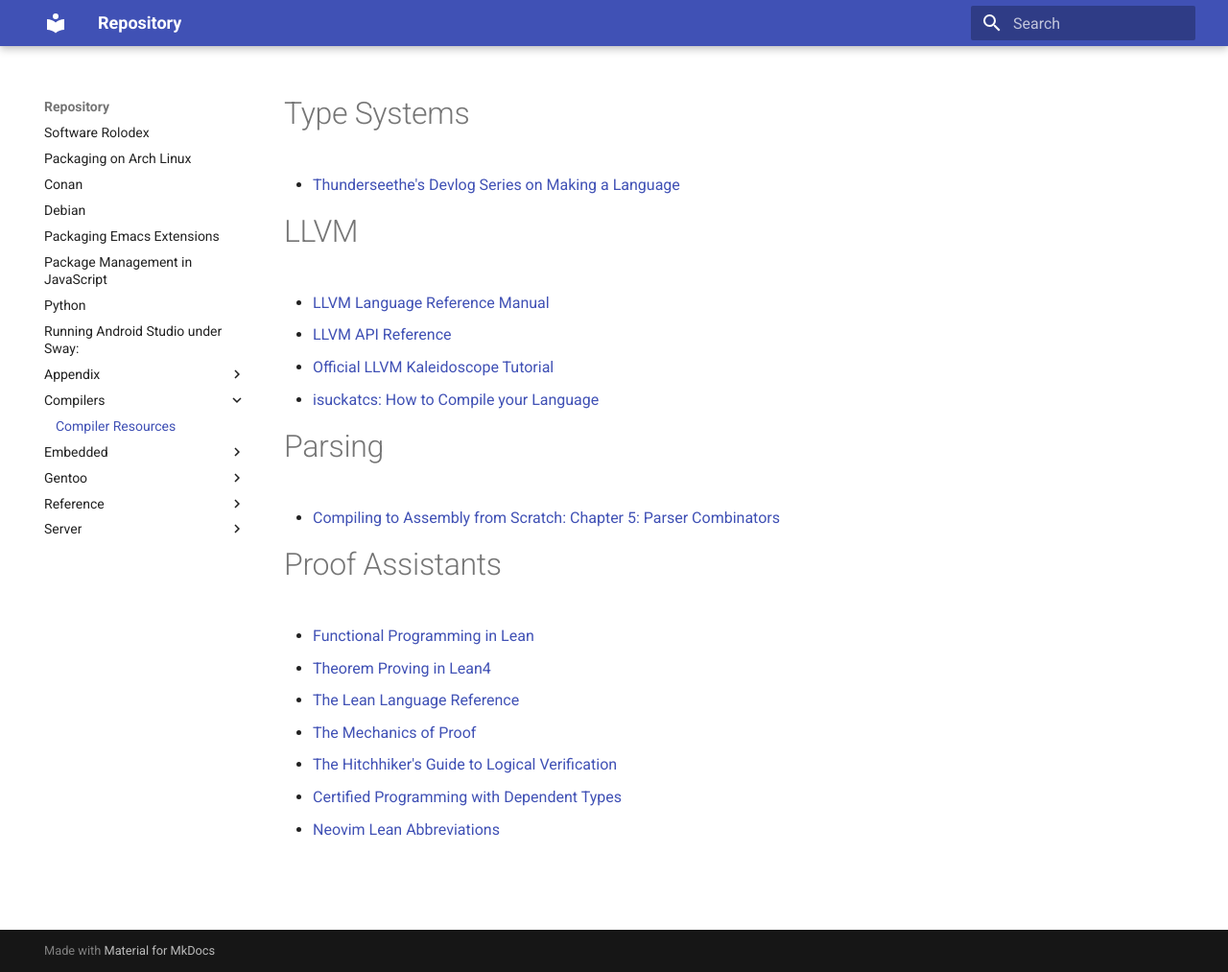
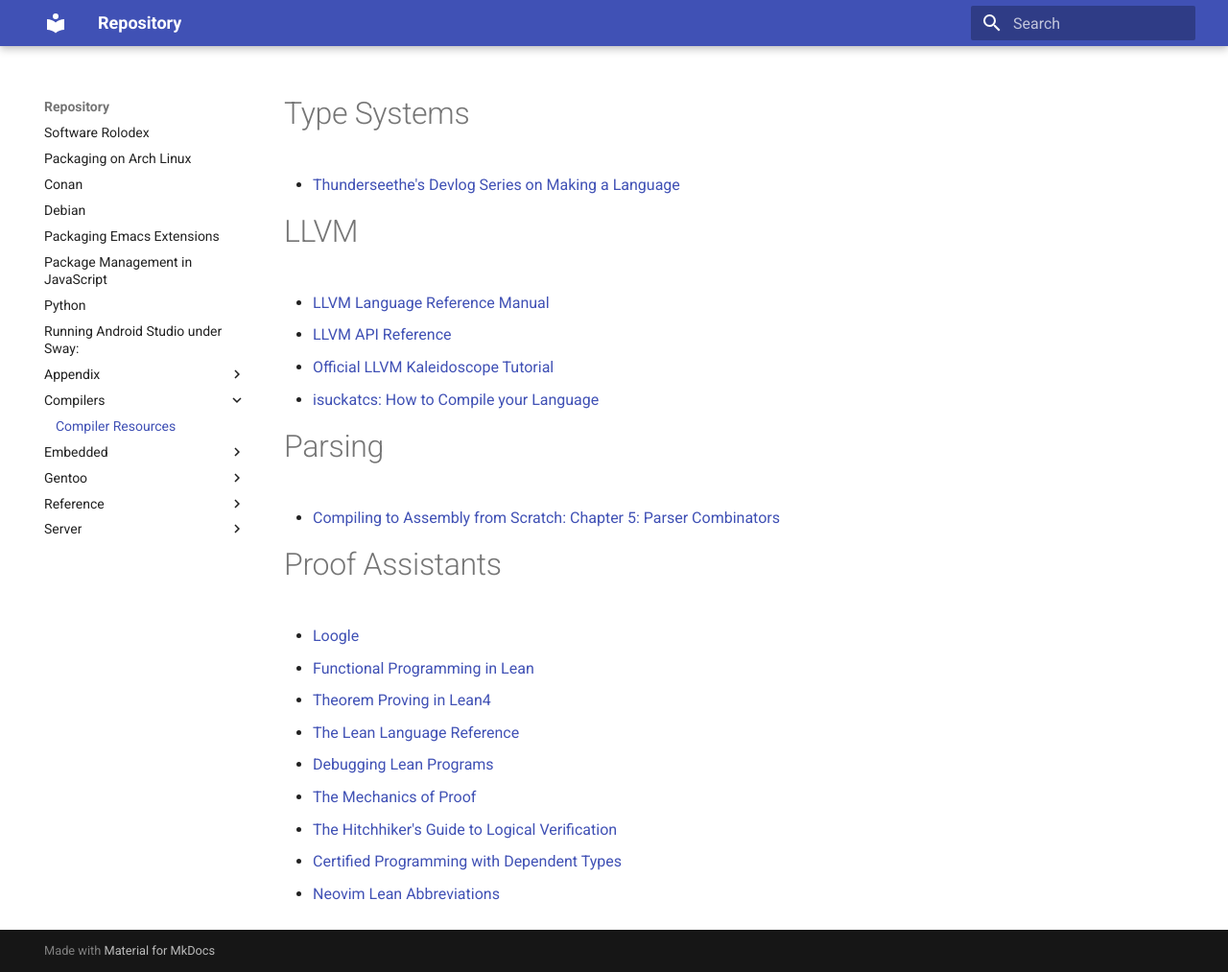
Before and after one commit to AmateurECE/twardyece-repository, an MkDocs documentation site: the page built from docs/Compilers/Resources.md, in a window 1280 px wide and 1013 px high. Shown: the whole window at 96% size. Built offline with MkDocs 1.6.1 and Material for MkDocs 9.7.7, drawn with Linux system fonts in a browser that asks for light colours.

Commit message:
Compilers: Add more Lean resources

```diff
--- a/docs/Compilers/Resources.md
+++ b/docs/Compilers/Resources.md
@@ -15,9 +15,11 @@ title: Compiler Resources
 * [Compiling to Assembly from Scratch: Chapter 5: Parser Combinators][1]
 
 # Proof Assistants
+* [Loogle][11]
 * [Functional Programming in Lean][3]
 * [Theorem Proving in Lean4][4]
 * [The Lean Language Reference][5]
+* [Debugging Lean Programs][12]
 * [The Mechanics of Proof][6]
 * [The Hitchhiker's Guide to Logical Verification][7]
 * [Certified Programming with Dependent Types][8]
```
Also changed, not shown: other parts of docs/Compilers/Resources.md (+2 -0 lines).
